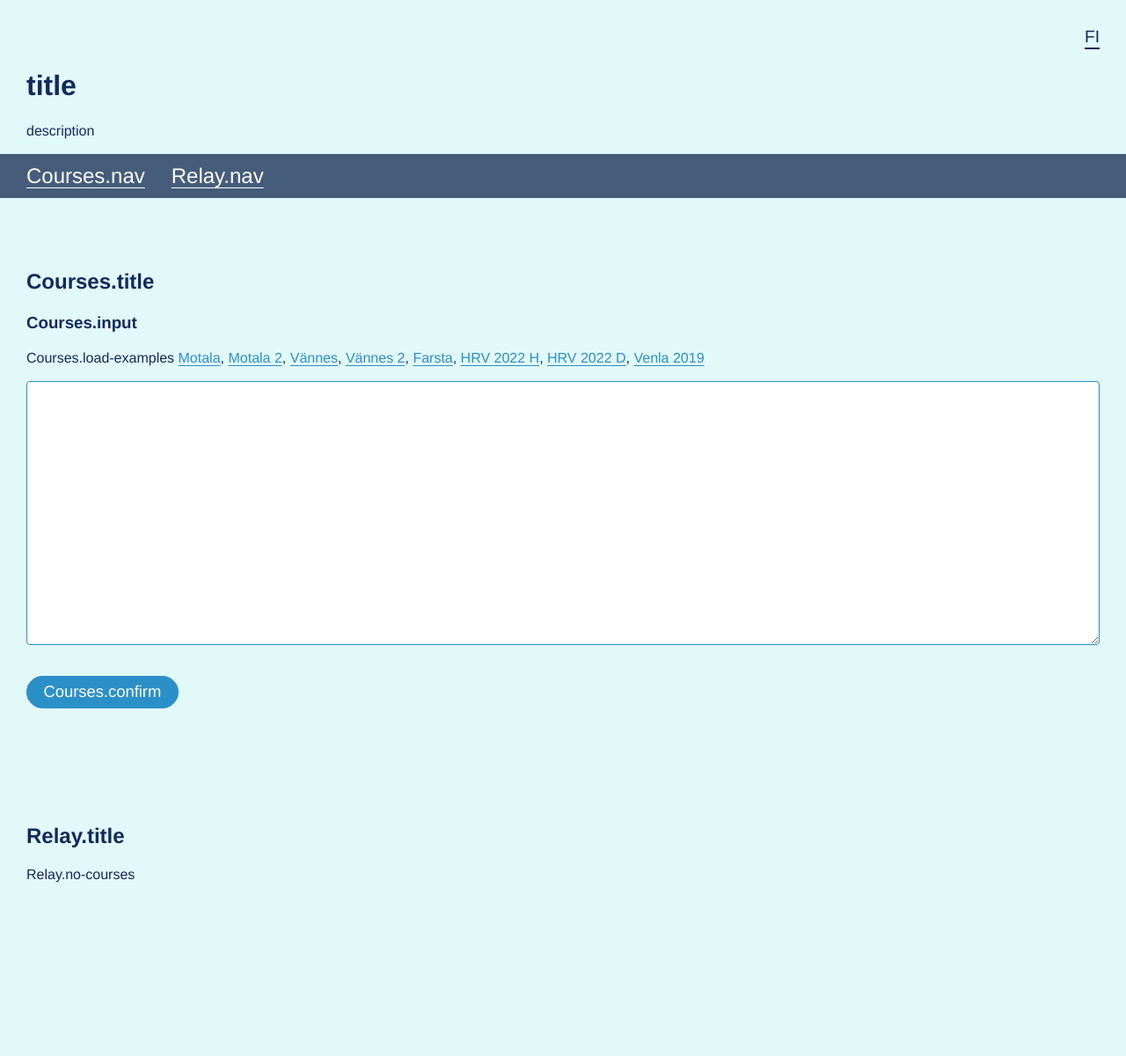
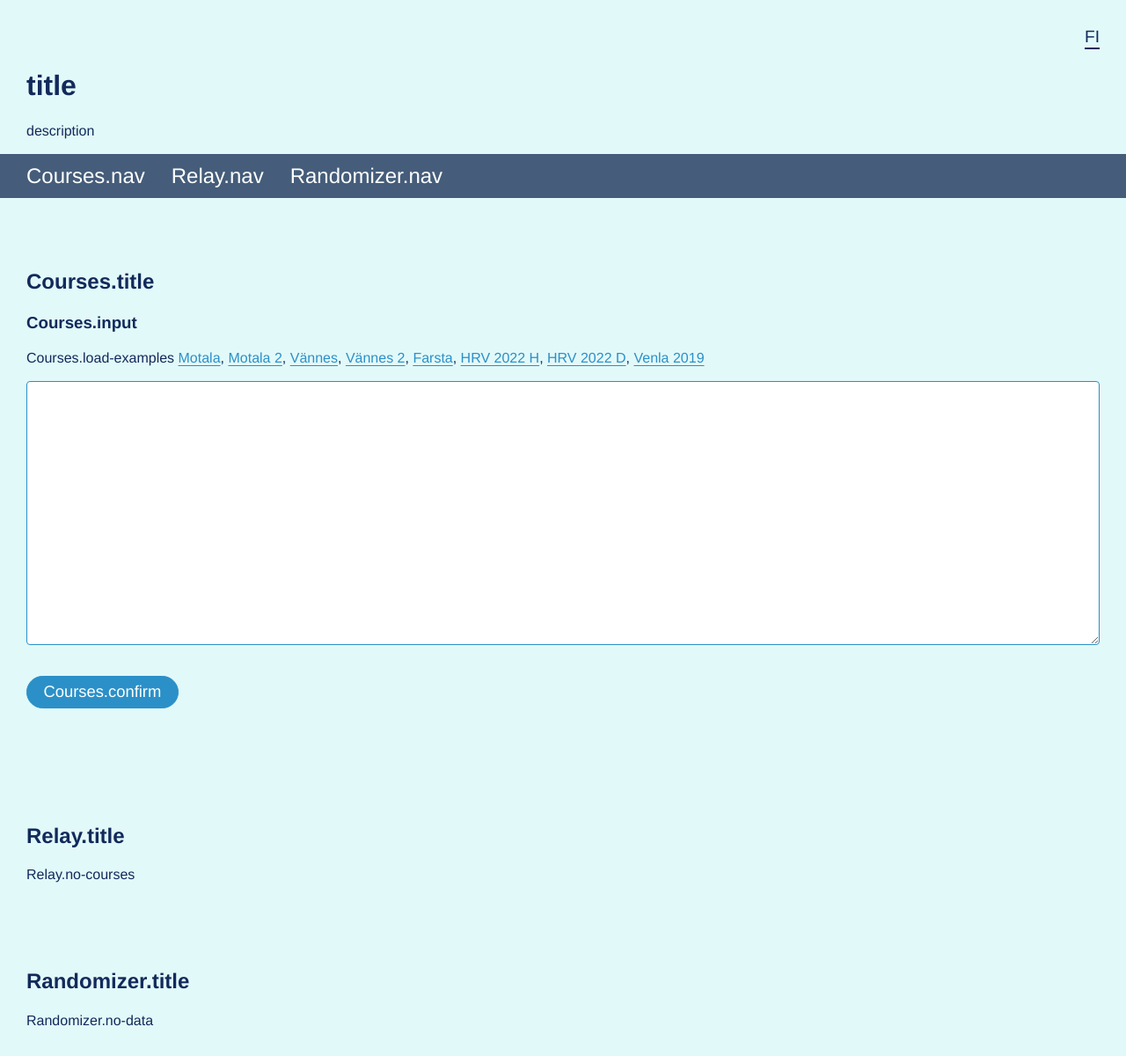
Before and after one commit to plcodes/ocourse-forker, a Vue app: page / in a window 1280 px wide. Shown: the whole page at 88% size. Before the commit the page ends 1034 px from the top, so only its background shows below. Built offline with nearby package versions, Linux system fonts and the light colour scheme.

Commit message:
Added Randomizer to navigation

```diff
--- a/src/components/Navigation.vue
+++ b/src/components/Navigation.vue
@@ -43,6 +43,7 @@
         <ol>
             <li><a href="#courses">{{ $t('Courses.nav') }}</a></li>
             <li><a href="#relay">{{ $t('Relay.nav') }}</a></li>
+            <li><a href="#randomize">{{ $t('Randomizer.nav') }}</a></li>
         </ol>
     </nav>
 </template>
@@ -66,7 +67,7 @@
         a {
             text-decoration: none;
             display: inline-block;
-            color: #fff;
+            color: var(--color-brand-bg);
             transition: all 50ms ease-in-out;
             font-size: 1em;
             &:hover, &:focus {
@@ -74,10 +75,7 @@
             }
         }
         li.active > a {
-            text-decoration: underline;
-            text-underline-offset: 0.2em;
-            text-decoration-skip-ink: auto;
-            text-decoration-thickness: from-font;
+            color: #fff;
         }
     }
 
--- a/src/components/Randomizer.vue
+++ b/src/components/Randomizer.vue
@@ -93,6 +93,7 @@ export default {
 
 <template>
     <h2>{{ $t('Randomizer.title') }}</h2>
+    <template v-if="relayData.length">
         <p>{{ $t('Randomizer.amount') }} <input type="number" v-model="teamcount"></p>
         <button type="button" class="btn" v-on:click="randomizeCourses">{{ $t('Randomizer.cta') }}</button><br>
         <template v-if="randomRelayData">
@@ -135,3 +136,7 @@ export default {
             </div>
         </template>
     </template>
+    <template v-else>
+        <p>{{ $t('Randomizer.no-data') }}</p>
+    </template>
+</template>
--- a/src/components/Relay.vue
+++ b/src/components/Relay.vue
@@ -142,11 +142,13 @@ export default {
 
         </template>
 
-        <Randomizer :relayData="filteredRelayData" :allCourses="allCourses"/>
     </template>
     <template v-else>
         <p>{{ $t('Relay.no-courses') }}</p>
     </template>
+    <section id="randomize">
+        <Randomizer :relayData="filteredRelayData" :allCourses="allCourses"/>
+    </section>
 </template>
 
 <style scoped>
--- a/src/locales/en.json
+++ b/src/locales/en.json
@@ -29,12 +29,13 @@
     "Relay": {
         "nav": "Relay",
         "title": "Relay",
-        "no-courses": "Set courses first and click Create relay courses",
+        "no-courses": "Create courses first and click Create relay courses",
         "skip-selection": "Select combinations to skip",
         "team-combinations": "All team combinations in order",
         "allcourses-amounts": "Course amounts for full combination set"
     },
     "Randomizer": {
+        "nav": "Randomizer",
         "title": "Randomizer",
         "amount": "Amount of teams:",
         "cta": "Randomize",
@@ -42,7 +43,8 @@
         "explanation-data": "This is the relay's Master data. Just add actual team- and clubnames. Then it's valid for result service and reserve map officials.",
         "personalization": "Personalization",
         "courses": "Course amounts for {teams} teams",
-        "course-personalizations": "Course personalizations (team;leg)"
+        "course-personalizations": "Course personalizations (team;leg)",
+        "no-data": "Create courses and Relay data first."
     },
     "Print": {
         "cta": "Print",
--- a/src/locales/fi.json
+++ b/src/locales/fi.json
@@ -36,6 +36,7 @@
 
     },
     "Randomizer": {
+        "nav": "Arvonta",
         "title": "Arvonta",
         "amount": "Joukkueiden lukumäärä:",
         "cta": "Suorita arvonta",
@@ -43,7 +44,8 @@
         "explanation-data": "Tämä on viestin ns. Master data. Vie csv exceliin ja lisää oikeat joukkue- ja seuranimet. Sen jälkeen data kelpaa tulospalvelulle ja varakarttapisteelle.",
         "personalization": "Personointi",
         "courses": "Ratojen määrä {teams} joukkueella",
-        "course-personalizations": "Ratojen personoinnit (joukkue;osuus)"
+        "course-personalizations": "Ratojen personoinnit (joukkue;osuus)",
+        "no-data": "Luo ratamääritykset ja viestihajonnat ensin."
     },
     "Print": {
         "cta": "Tulosta",
```
Lines whose indentation alone changed are shown as unchanged.
